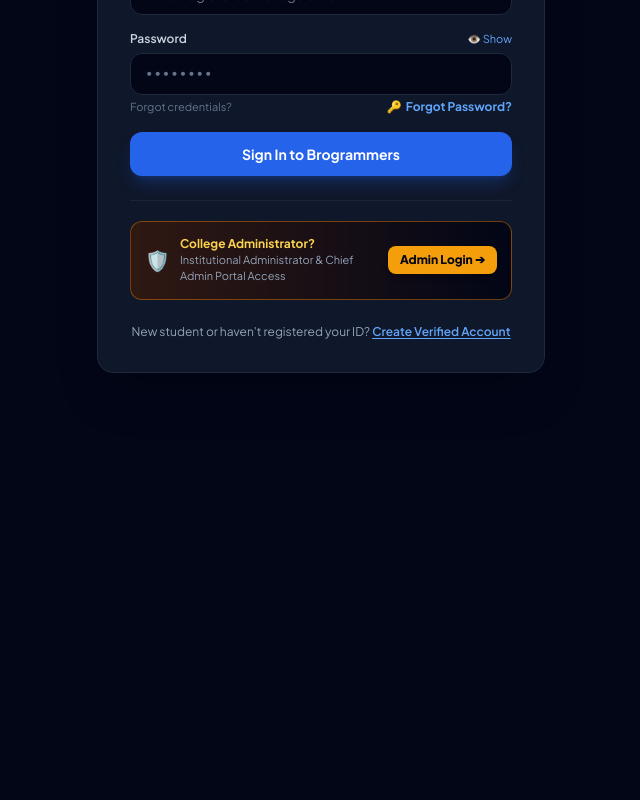
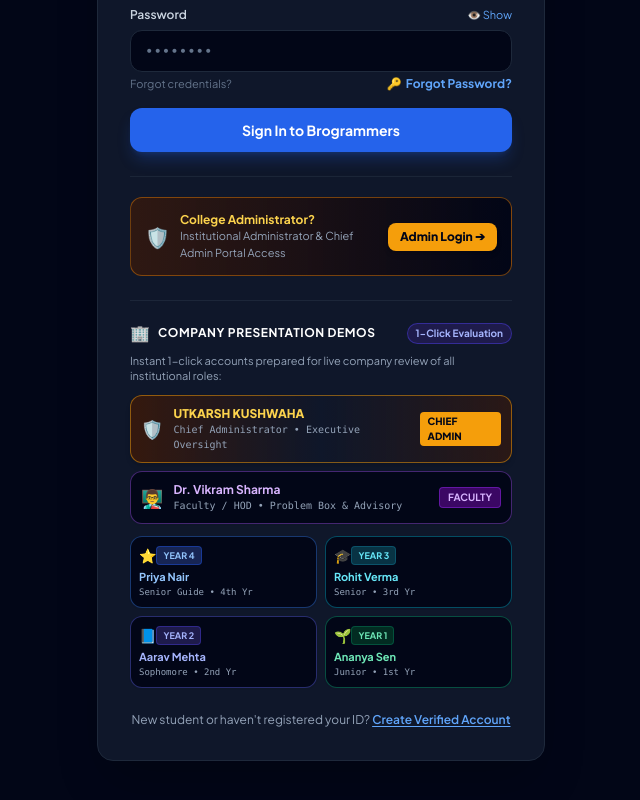
Before and after one commit to utkarshkushwaha470-commits/Campus-Hub, a React (Vite) app in the folder frontend/: page / in a window 1280 px wide. Shown: the part 356-1156 px from the top of the page, without its empty margins (319-959 px from the left). Before the commit the page ends 800 px from the top, so only its background shows below. Built offline with nearby package versions, Linux system fonts and the light colour scheme; the HTML template or start-up script is replaced by a standard one.

Commit message:
Add company presentation demo quick-access for all year students, 1 faculty, and chief admin

```diff
--- a/frontend/src/pages/LoginPage.jsx
+++ b/frontend/src/pages/LoginPage.jsx
@@ -212,6 +212,27 @@ export default function LoginPage({ onLoginSuccess, onGoToSignUp }) {
       onLoginSuccess(res.user);
     } catch (err) {
       setError(err.message || 'OTP verification failed. Please try again.');
+    } finally {
+      setLoading(false);
+    }
+  };
+
+  const handleFastDemoLogin = async (demoEmail, demoPass, isAdmin = false, adminProof = '') => {
+    setError(null);
+    setLoading(true);
+    try {
+      const data = await api.login(
+        demoEmail,
+        demoPass,
+        isAdmin ? '123456' : '',
+        isAdmin,
+        isAdmin ? adminProof : ''
+      );
+      setAuthToken(data.access_token);
+      setCurrentUser(data.user);
+      onLoginSuccess(data.user);
+    } catch (err) {
+      setError(err.message || 'Demo login failed. Please verify credentials.');
     } finally {
       setLoading(false);
     }
@@ -835,7 +856,7 @@ export default function LoginPage({ onLoginSuccess, onGoToSignUp }) {
         )}
 
         {/* Student Mode: Admin Option Card */}
-        {roleMode === 'STUDENT' && (
+        {roleMode === 'STUDENT' && !isForgotPassword && (
           <div className="mt-6 pt-5 border-t border-slate-800/80">
             {/* Dedicated Admin Login Section Shortcut */}
             <div className="p-3.5 rounded-xl bg-gradient-to-r from-amber-950/60 to-slate-950 border border-amber-600/50 flex items-center justify-between">
@@ -860,6 +881,162 @@ export default function LoginPage({ onLoginSuccess, onGoToSignUp }) {
           </div>
         )}
 
+        {/* ================= COMPANY PRESENTATION DEMO ACCOUNTS ================= */}
+        {!isForgotPassword && (
+          <div className="mt-6 pt-5 border-t border-slate-800/90">
+            <div className="flex items-center justify-between mb-2">
+              <div className="flex items-center gap-2">
+                <span className="text-base">🏢</span>
+                <span className="text-xs font-bold text-white uppercase tracking-wider">
+                  Company Presentation Demos
+                </span>
+              </div>
+              <span className="text-[10px] font-bold px-2 py-0.5 rounded-full bg-indigo-950 text-indigo-300 border border-indigo-700/60">
+                1-Click Evaluation
+              </span>
+            </div>
+
+            <p className="text-[11px] text-slate-400 mb-3 leading-snug">
+              Instant 1-click accounts prepared for live company review of all institutional roles:
+            </p>
+
+            <div className="space-y-2">
+              {/* 1. Chief Administrator: Utkarsh Kushwaha */}
+              <button
+                type="button"
+                disabled={loading}
+                onClick={() => handleFastDemoLogin('utkarshkushwaha470@gmail.com', 'utkarsh2720A', true, 'ujjawal utkarsh 222005')}
+                className="w-full p-2.5 rounded-xl bg-gradient-to-r from-amber-950/70 via-slate-900 to-amber-950/50 hover:from-amber-900/80 hover:to-slate-800 border border-amber-500/50 text-left transition shadow-md flex items-center justify-between group"
+              >
+                <div className="flex items-center gap-2.5">
+                  <span className="text-lg">🛡️</span>
+                  <div>
+                    <div className="text-xs font-black text-amber-300 group-hover:text-amber-200">
+                      UTKARSH KUSHWAHA
+                    </div>
+                    <div className="text-[10px] text-slate-400 font-mono">
+                      Chief Administrator • Executive Oversight
+                    </div>
+                  </div>
+                </div>
+                <span className="text-[10px] px-2 py-0.5 rounded bg-amber-500 text-slate-950 font-black">
+                  CHIEF ADMIN
+                </span>
+              </button>
+
+              {/* 2. Faculty: Dr. Vikram Sharma */}
+              <button
+                type="button"
+                disabled={loading}
+                onClick={() => handleFastDemoLogin('faculty.demo@apex.edu', 'Faculty@123', false)}
+                className="w-full p-2.5 rounded-xl bg-slate-950 hover:bg-slate-800 border border-purple-500/40 text-left transition shadow-sm flex items-center justify-between group"
+              >
+                <div className="flex items-center gap-2.5">
+                  <span className="text-lg">👨‍🏫</span>
+                  <div>
+                    <div className="text-xs font-bold text-purple-300 group-hover:text-purple-200">
+                      Dr. Vikram Sharma
+                    </div>
+                    <div className="text-[10px] text-slate-400 font-mono">
+                      Faculty / HOD • Problem Box & Advisory
+                    </div>
+                  </div>
+                </div>
+                <span className="text-[10px] px-2 py-0.5 rounded bg-purple-950 text-purple-300 border border-purple-700/60 font-bold">
+                  FACULTY
+                </span>
+              </button>
+
+              {/* 3. All Year Students Grid (Year 4, 3, 2, 1) */}
+              <div className="grid grid-cols-2 gap-2 pt-1">
+                {/* Year 4 Senior */}
+                <button
+                  type="button"
+                  disabled={loading}
+                  onClick={() => handleFastDemoLogin('student.4th@apex.edu', 'Student@123', false)}
+                  className="p-2 rounded-xl bg-slate-950 hover:bg-slate-800 border border-blue-500/40 text-left transition shadow-sm flex flex-col justify-between group"
+                >
+                  <div className="flex items-center justify-between">
+                    <span className="text-sm">⭐</span>
+                    <span className="text-[9px] px-1.5 py-0.5 rounded bg-blue-950 text-blue-300 border border-blue-700/50 font-bold">
+                      YEAR 4
+                    </span>
+                  </div>
+                  <div className="mt-1">
+                    <div className="text-[11px] font-bold text-blue-300 group-hover:text-blue-200 truncate">
+                      Priya Nair
+                    </div>
+                    <div className="text-[9px] text-slate-400 font-mono">Senior Guide • 4th Yr</div>
+                  </div>
+                </button>
+
+                {/* Year 3 Senior */}
+                <button
+                  type="button"
+                  disabled={loading}
+                  onClick={() => handleFastDemoLogin('student.3rd@apex.edu', 'Student@123', false)}
+                  className="p-2 rounded-xl bg-slate-950 hover:bg-slate-800 border border-cyan-500/40 text-left transition shadow-sm flex flex-col justify-between group"
+                >
+                  <div className="flex items-center justify-between">
+                    <span className="text-sm">🎓</span>
+                    <span className="text-[9px] px-1.5 py-0.5 rounded bg-cyan-950 text-cyan-300 border border-cyan-700/50 font-bold">
+                      YEAR 3
+                    </span>
+                  </div>
+                  <div className="mt-1">
+                    <div className="text-[11px] font-bold text-cyan-300 group-hover:text-cyan-200 truncate">
+                      Rohit Verma
+                    </div>
+                    <div className="text-[9px] text-slate-400 font-mono">Senior • 3rd Yr</div>
+                  </div>
+                </button>
+
+                {/* Year 2 Student */}
+                <button
+                  type="button"
+                  disabled={loading}
+                  onClick={() => handleFastDemoLogin('student.2nd@apex.edu', 'Student@123', false)}
+                  className="p-2 rounded-xl bg-slate-950 hover:bg-slate-800 border border-indigo-500/40 text-left transition shadow-sm flex flex-col justify-between group"
+                >
+                  <div className="flex items-center justify-between">
+                    <span className="text-sm">📘</span>
+                    <span className="text-[9px] px-1.5 py-0.5 rounded bg-indigo-950 text-indigo-300 border border-indigo-700/50 font-bold">
+                      YEAR 2
+                    </span>
+                  </div>
+                  <div className="mt-1">
+                    <div className="text-[11px] font-bold text-indigo-300 group-hover:text-indigo-200 truncate">
+                      Aarav Mehta
+                    </div>
+                    <div className="text-[9px] text-slate-400 font-mono">Sophomore • 2nd Yr</div>
+                  </div>
+                </button>
+
+                {/* Year 1 Junior */}
+                <button
+                  type="button"
+                  disabled={loading}
+                  onClick={() => handleFastDemoLogin('student.1st@apex.edu', 'Student@123', false)}
+                  className="p-2 rounded-xl bg-slate-950 hover:bg-slate-800 border border-emerald-500/40 text-left transition shadow-sm flex flex-col justify-between group"
+                >
+                  <div className="flex items-center justify-between">
+                    <span className="text-sm">🌱</span>
+                    <span className="text-[9px] px-1.5 py-0.5 rounded bg-emerald-950 text-emerald-300 border border-emerald-700/50 font-bold">
+                      YEAR 1
+                    </span>
+                  </div>
+                  <div className="mt-1">
+                    <div className="text-[11px] font-bold text-emerald-300 group-hover:text-emerald-200 truncate">
+                      Ananya Sen
+                    </div>
+                    <div className="text-[9px] text-slate-400 font-mono">Junior • 1st Yr</div>
+                  </div>
+                </button>
+              </div>
+            </div>
+          </div>
+        )}
+
         <div className="mt-6 text-center">
           <p className="text-xs text-slate-400">
             New student or haven't registered your ID?{' '}
```
Also changed, not shown: 1 other file (tests, documents, lock files or other folders).
